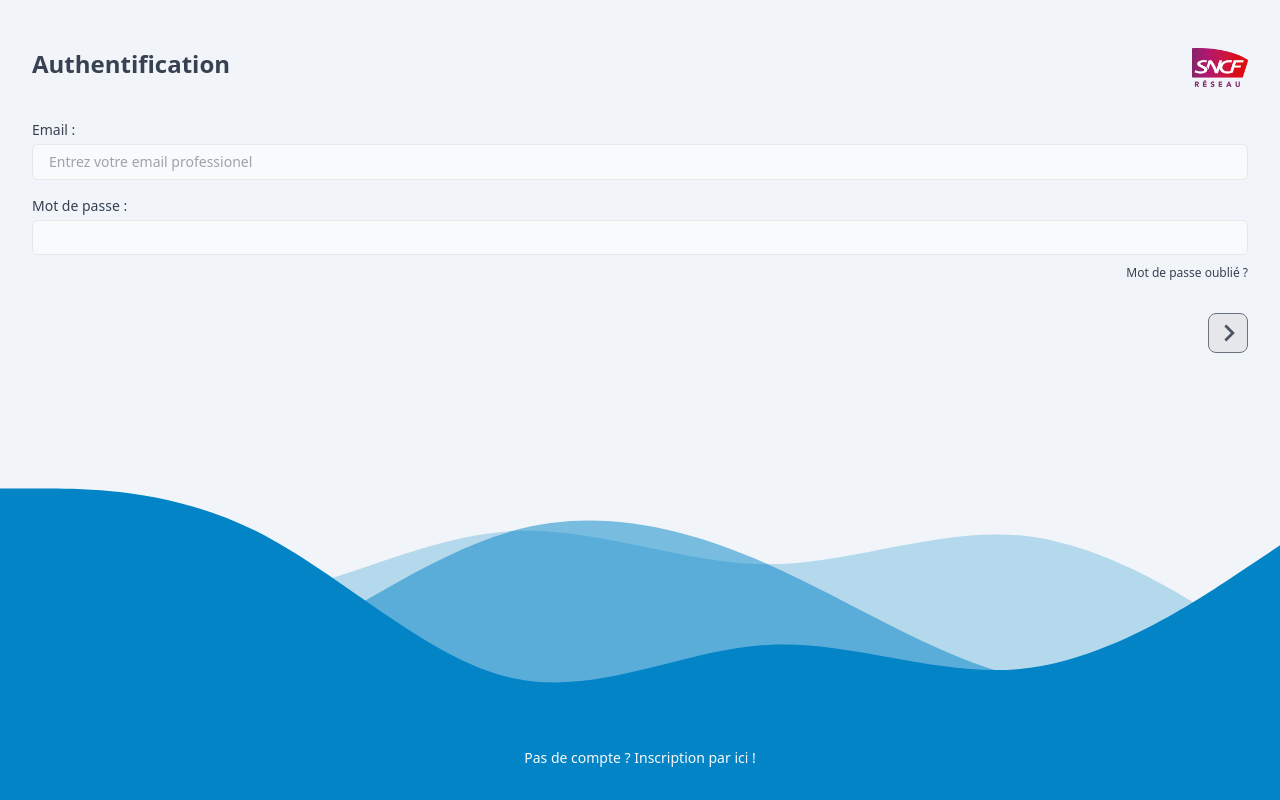
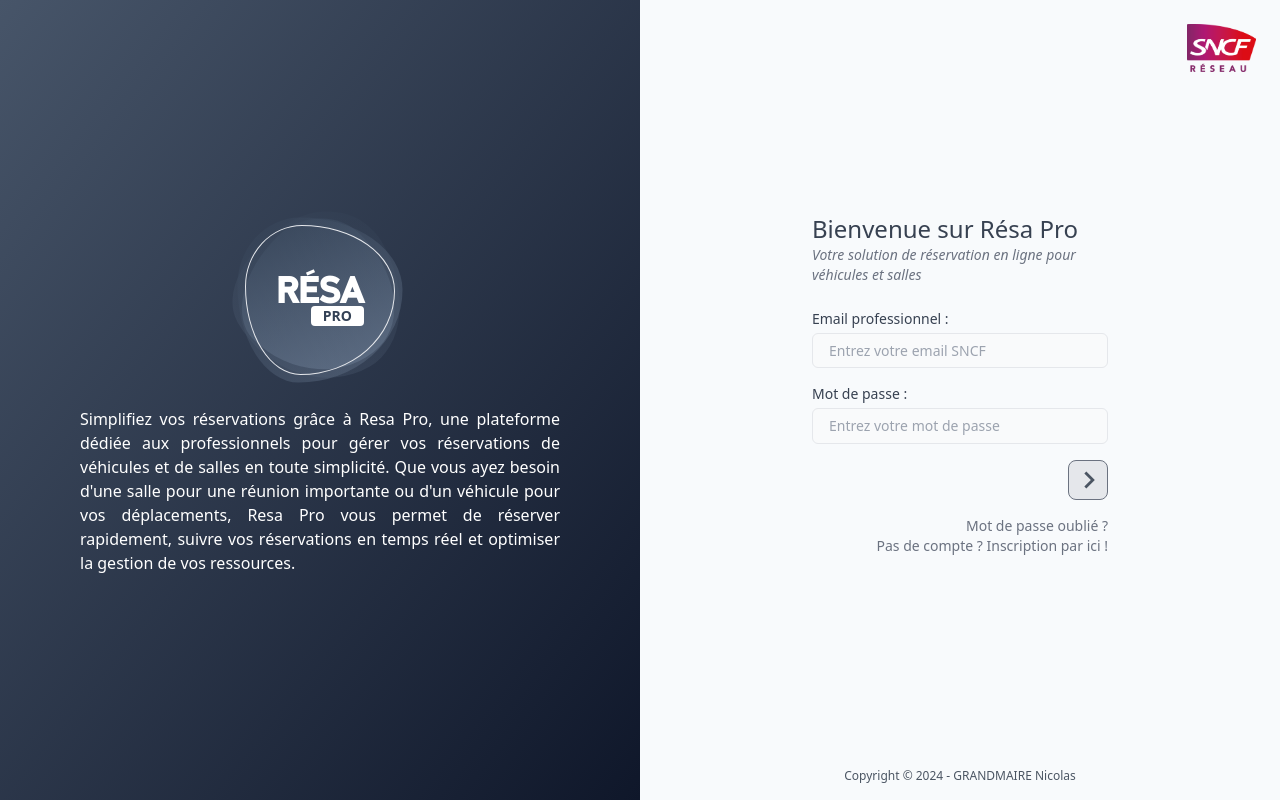
Before and after one commit to Dutdut77/SNCF-Resa, a Nuxt app: page /login in a window 1280 px wide. Built offline with nearby package versions, Linux system fonts and the light colour scheme; no server answers; the database is empty.

Commit message:
Login page

```diff
--- /dev/null
+++ b/pages/login xxxx.vue
@@ -0,0 +1,114 @@
+<script setup>
+definePageMeta({
+  requiresAuth: false,
+  isAdmin: false,
+  layout: false,
+});
+useHead({
+  title: "Login - Résa Pro",
+  description: "Page d'authentification",
+});
+
+const { login } = useAuth();
+const { setLoader } = useLoader();
+const { addToast } = useToast();
+const supabase = useSupabaseClient();
+
+const formValue = ref({
+  email: "",
+  password: "",
+});
+const modalPassword = ref(false);
+const emailResetPassword = ref("");
+
+const validated = computed(() => {
+  return formValue.value.email != "" && formValue.value.password != "" ? true : false;
+});
+
+const validatedEmail = computed(() => {
+  return emailResetPassword.value != "" ? true : false;
+});
+
+const goToSignup = async () => {
+  await navigateTo("/signup");
+};
+
+const signIn = async () => {
+  setLoader(true);
+  await login(formValue.value);
+  await navigateTo("/home");
+  setLoader(false);
+};
+
+const showModalPassword = () => {
+  modalPassword.value = !modalPassword.value;
+};
+
+const sendResetMdp = async () => {
+  try {
+    setLoader(true);
+    const { data, error } = await supabase.auth.resetPasswordForEmail(emailResetPassword.value, {
+      redirectTo: "http://localhost:3000/resetMdp",
+    });
+    modalPassword.value = false;
+    setLoader(false);
+
+    addToast({ type: "Success", title: "Demande envoyé", message: "Un email vous à été envoyé." });
+  } catch (err) {
+    addToast({ type: "Error", title: "Problème lors de la modification du mot de passe.", message: err.message });
+
+    setLoader(false);
+  }
+};
+</script>
+
+<template>
+  <section class="relative h-dvh w-full text-gray-50 flex flex-col bg-slate-100 pt-12 overflow-auto">
+    <img class="absolute top-12 right-8 w-14" src="../assets/img/logo.png" alt="" />
+
+    <p class="font-bold text-2xl text-gray-700 px-8">Authentification</p>
+
+    <form class="mb-0 space-y-6" @submit.prevent="signIn()">
+      <div class="flex flex-col gap-4 pt-10 px-8">
+        <AppInput name="email" type="email" title="Email : " placeholder="Entrez votre email professionel" v-model="formValue.email" />
+        <div class="flex flex-col">
+          <AppInput name="password" type="password" title="Mot de passe : " placeholder="" v-model="formValue.password" />
+          <p class="text-xs ml-auto pt-2.5 text-gray-700 cursor-pointer" @click="showModalPassword()">Mot de passe oublié ?</p>
+        </div>
+        <AppButtonCarre class="ml-auto my-4" direction="" :validated="validated" type="submit"> <template #default> Se connecter </template> </AppButtonCarre>
+      </div>
+    </form>
+    <div class="relative mt-auto">
+      <svg class="absolute bottom-14" xmlns="http://www.w3.org/2000/svg" viewBox="0 0 1440 320">
+        <path fill="#0284c7" fill-opacity="1" d="M0,32L48,32C96,32,192,32,288,80C384,128,480,224,576,245.3C672,267,768,213,864,208C960,203,1056,245,1152,234.7C1248,224,1344,160,1392,128L1440,96L1440,320L1392,320C1344,320,1248,320,1152,320C1056,320,960,320,864,320C768,320,672,320,576,320C480,320,384,320,288,320C192,320,96,320,48,320L0,320Z"></path>
+      </svg>
+      <svg class="absolute bottom-14 opacity-50" xmlns="http://www.w3.org/2000/svg" viewBox="0 0 1440 320">
+        <path fill="#0284c7" fill-opacity="1" d="M0,288L48,282.7C96,277,192,267,288,224C384,181,480,107,576,80C672,53,768,75,864,117.3C960,160,1056,224,1152,245.3C1248,267,1344,245,1392,234.7L1440,224L1440,320L1392,320C1344,320,1248,320,1152,320C1056,320,960,320,864,320C768,320,672,320,576,320C480,320,384,320,288,320C192,320,96,320,48,320L0,320Z"></path>
+      </svg>
+      <svg class="absolute bottom-14 opacity-25" xmlns="http://www.w3.org/2000/svg" viewBox="0 0 1440 320">
+        <path fill="#0284c7" fill-opacity="1" d="M0,128L48,138.7C96,149,192,171,288,154.7C384,139,480,85,576,80C672,75,768,117,864,117.3C960,117,1056,75,1152,85.3C1248,96,1344,160,1392,192L1440,224L1440,320L1392,320C1344,320,1248,320,1152,320C1056,320,960,320,864,320C768,320,672,320,576,320C480,320,384,320,288,320C192,320,96,320,48,320L0,320Z"></path>
+      </svg>
+      <div class="h-16 w-full bg-[#0284c7] px-4"></div>
+      <p class="absolute bottom-0 left-0 right-0 text-center text-gray-50 text-sm p-4 cursor-pointer pb-8" @click="goToSignup()">Pas de compte ? Inscription par ici !</p>
+    </div>
+
+    <AppModal v-if="modalPassword" :closeModal="showModalPassword">
+      <template #title>
+        <span class="text-lg text-gray-700 font-medium text-center">Pour réinitialiser votre mot de passe, merci de renseigner votre adressse mail professionel.</span>
+      </template>
+      <template #default>
+        <div class="w-full">
+          <AppInput name="email" type="email" title="Email : " v-model="emailResetPassword" />
+        </div>
+
+        <span class="text-base text-cyan-700 font-bold"> </span>
+      </template>
+      <template #footer>
+        <div class="flex justify-end gap-4">
+          <AppButtonValidated class="w-32" theme="cancel" @click="showModalPassword()"> <template #default> Annuler </template> </AppButtonValidated>
+          <AppButtonValidated class="w-32" theme="" :validated="validatedEmail" @click="sendResetMdp()"> <template #default> Envoyer </template> </AppButtonValidated>
+        </div>
+      </template>
+    </AppModal>
+  </section>
+</template>
--- a/pages/login.vue
+++ b/pages/login.vue
@@ -1,114 +1,159 @@
 <script setup>
+const { addToast } = useToast();
+const { setLoader } = useLoader();
+const { login, signup } = useAuth();
+const supabase = useSupabaseClient();
+const route = useRoute();
+
 definePageMeta({
   requiresAuth: false,
   isAdmin: false,
   layout: false,
 });
 useHead({
-  title: "Login - Résa Pro",
-  description: "Page d'authentification",
+  title: "Résa Pro - Login",
+  description: "Page de connexion",
 });
 
-const { login } = useAuth();
-const { setLoader } = useLoader();
-const { addToast } = useToast();
-const supabase = useSupabaseClient();
-
+const email = ref("");
+const password = ref("");
 const formValue = ref({
+  nom: "",
+  prenom: "",
   email: "",
   password: "",
 });
-const modalPassword = ref(false);
-const emailResetPassword = ref("");
+const viewSignup = ref(false);
 
-const validated = computed(() => {
-  return formValue.value.email != "" && formValue.value.password != "" ? true : false;
+const validatedSignin = computed(() => {
+  return email.value != "" && password.value != "" ? true : false;
 });
 
-const validatedEmail = computed(() => {
-  return emailResetPassword.value != "" ? true : false;
+const validatedSignup = computed(() => {
+  return formValue.value.nom != "" && formValue.value.prenom != "" && formValue.value.email != "" && formValue.value.password != "" ? true : false;
 });
 
-const goToSignup = async () => {
-  await navigateTo("/signup");
+const isEmailValid = (email) => {
+  return email.includes("@") && email.endsWith("reseau.sncf.fr");
 };
 
 const signIn = async () => {
-  setLoader(true);
-  await login(formValue.value);
-  await navigateTo("/home");
-  setLoader(false);
+  if (password.value.length < 8) {
+    addToast({ type: "Error", title: "Mot de passe non conforme", message: "Votre mot de passe doit contenir au minimum 8 charactères" });
+  } else if (!isEmailValid(email.value)) {
+    addToast({ type: "Error", title: "Email non conforme", message: "Votre adresse doit contenir un @ et se terminer par reseau.sncf.fr" });
+  } else {
+    setLoader(true);
+    await login({ email: email.value, password: password.value });
+    if (route.query.redirect) {
+      await navigateTo(route.query.redirect);
+    } else {
+      await navigateTo("/");
+    }
+    setLoader(false);
+  }
 };
 
-const showModalPassword = () => {
-  modalPassword.value = !modalPassword.value;
-};
-
-const sendResetMdp = async () => {
-  try {
+const register = async () => {
+  console.log(route);
+  if (formValue.value.password.length < 8) {
+    addToast({ type: "Error", title: "Mot de passe non conforme", message: "Votre mot de passe doit contenir au minimum 8 charactères" });
+  } else if (!isEmailValid(formValue.value.email)) {
+    addToast({ type: "Error", title: "Email non conforme", message: "Votre adresse doit contenir un @ et se terminer par reseau.sncf.fr" });
+  } else {
     setLoader(true);
-    const { data, error } = await supabase.auth.resetPasswordForEmail(emailResetPassword.value, {
-      redirectTo: "http://localhost:3000/resetMdp",
-    });
-    modalPassword.value = false;
-    setLoader(false);
-
-    addToast({ type: "Success", title: "Demande envoyé", message: "Un email vous à été envoyé." });
-  } catch (err) {
-    addToast({ type: "Error", title: "Problème lors de la modification du mot de passe.", message: err.message });
-
+    await signup(formValue.value);
+    if (route.query.redirect) {
+      await navigateTo(route.query.redirect);
+    } else {
+      await navigateTo("/");
+    }
     setLoader(false);
   }
+};
+const showSignup = () => {
+  viewSignup.value = !viewSignup.value;
 };
 </script>
 
 <template>
-  <section class="relative h-dvh w-full text-gray-50 flex flex-col bg-slate-100 pt-12 overflow-auto">
-    <img class="absolute top-12 right-8 w-14" src="../assets/img/logo.png" alt="" />
+  <section class="relative h-dvh w-dvw overflow-hidden flex">
+    <div v-if="viewSignup" class="relative w-full lg:w-1/2 h-full flex flex-col bg-slate-50">
+      <div class="absolute top-6 right-6">
+        <img class="h-12" src="@/assets/img/logo.png" alt="Logo SNCF" />
+      </div>
 
-    <p class="font-bold text-2xl text-gray-700 px-8">Authentification</p>
+      <form class="h-full px-6 pt-4 flex flex-col justify-center items-center text-gray-700 gap-4" @submit.prevent="register()">
+        <div class="text-2xl font-Medium w-full xl:w-1/2 cursor-default">
+          <p>Enregistrement Résa Pro</p>
+          <p class="text-sm italic text-gray-500">Votre solution de réservation en ligne pour véhicules et salles</p>
+        </div>
 
-    <form class="mb-0 space-y-6" @submit.prevent="signIn()">
-      <div class="flex flex-col gap-4 pt-10 px-8">
-        <AppInput name="email" type="email" title="Email : " placeholder="Entrez votre email professionel" v-model="formValue.email" />
-        <div class="flex flex-col">
-          <AppInput name="password" type="password" title="Mot de passe : " placeholder="" v-model="formValue.password" />
-          <p class="text-xs ml-auto pt-2.5 text-gray-700 cursor-pointer" @click="showModalPassword()">Mot de passe oublié ?</p>
+        <div class="w-full xl:w-1/2 flex flex-col gap-4 pt-4">
+          <AppInput name="nom" type="text" title="Nom : " placeholder="Entrez votre nom" v-model="formValue.nom" />
+          <AppInput name="prenom" type="text" title="Prénom : " placeholder="Entrez votre prénom" v-model="formValue.prenom" />
+          <AppInput name="email" type="text" title="Email : " placeholder="Entrez votre email professionnel" v-model="formValue.email" />
+          <div class="flex flex-col">
+            <AppInput name="password" type="password" title="Mot de passe : " placeholder="Minimun 8 charactères" v-model="formValue.password" />
+          </div>
+
+          <AppButtonCarre class="ml-auto my-4" direction="" :validated="validatedSignup"> <template #default> Se connecter </template> </AppButtonCarre>
         </div>
-        <AppButtonCarre class="ml-auto my-4" direction="" :validated="validated" type="submit"> <template #default> Se connecter </template> </AppButtonCarre>
-      </div>
-    </form>
-    <div class="relative mt-auto">
-      <svg class="absolute bottom-14" xmlns="http://www.w3.org/2000/svg" viewBox="0 0 1440 320">
-        <path fill="#0284c7" fill-opacity="1" d="M0,32L48,32C96,32,192,32,288,80C384,128,480,224,576,245.3C672,267,768,213,864,208C960,203,1056,245,1152,234.7C1248,224,1344,160,1392,128L1440,96L1440,320L1392,320C1344,320,1248,320,1152,320C1056,320,960,320,864,320C768,320,672,320,576,320C480,320,384,320,288,320C192,320,96,320,48,320L0,320Z"></path>
-      </svg>
-      <svg class="absolute bottom-14 opacity-50" xmlns="http://www.w3.org/2000/svg" viewBox="0 0 1440 320">
-        <path fill="#0284c7" fill-opacity="1" d="M0,288L48,282.7C96,277,192,267,288,224C384,181,480,107,576,80C672,53,768,75,864,117.3C960,160,1056,224,1152,245.3C1248,267,1344,245,1392,234.7L1440,224L1440,320L1392,320C1344,320,1248,320,1152,320C1056,320,960,320,864,320C768,320,672,320,576,320C480,320,384,320,288,320C192,320,96,320,48,320L0,320Z"></path>
-      </svg>
-      <svg class="absolute bottom-14 opacity-25" xmlns="http://www.w3.org/2000/svg" viewBox="0 0 1440 320">
-        <path fill="#0284c7" fill-opacity="1" d="M0,128L48,138.7C96,149,192,171,288,154.7C384,139,480,85,576,80C672,75,768,117,864,117.3C960,117,1056,75,1152,85.3C1248,96,1344,160,1392,192L1440,224L1440,320L1392,320C1344,320,1248,320,1152,320C1056,320,960,320,864,320C768,320,672,320,576,320C480,320,384,320,288,320C192,320,96,320,48,320L0,320Z"></path>
-      </svg>
-      <div class="h-16 w-full bg-[#0284c7] px-4"></div>
-      <p class="absolute bottom-0 left-0 right-0 text-center text-gray-50 text-sm p-4 cursor-pointer pb-8" @click="goToSignup()">Pas de compte ? Inscription par ici !</p>
+        <div class="w-full xl:w-1/2">
+          <p class="text-center text-gray-500 text-sm cursor-pointer w-fit mx-auto hover:font-medium hover:text-gray-800 duration-300" @click="showSignup()">Déjà un compte ? Par ici</p>
+        </div>
+      </form>
+
+      <div class="text-xs text-gray-600 cursor-default text-center p-4">Copyright © 2024 - GRANDMAIRE Nicolas</div>
     </div>
 
-    <AppModal v-if="modalPassword" :closeModal="showModalPassword">
-      <template #title>
-        <span class="text-lg text-gray-700 font-medium text-center">Pour réinitialiser votre mot de passe, merci de renseigner votre adressse mail professionel.</span>
-      </template>
-      <template #default>
-        <div class="w-full">
-          <AppInput name="email" type="email" title="Email : " v-model="emailResetPassword" />
+    <div class="hidden lg:block absolute top-0 bottom-0 w-1/2 z-40 transition-all duration-500" :class="viewSignup ? ' translate-x-full ' : ' translate-x-0 '">
+      <div class="w-full h-full flex flex-col items-center gap-8 justify-center bg-gradient-to-br from-slate-600 to-slate-900">
+        <div class="relative w-[150px] h-[150px] flex justify-center items-center">
+          <span class="absolute top-0 left-0 w-full h-full bg-gradient-to-br from-slate-700 to-slate-500 rotate-45 rounded-[38%_62%_63%_37%_/_41%_44%_56%_59%]"></span>
+          <span class="absolute top-0 left-0 w-full h-full bg-gradient-to-br from-slate-700 to-slate-500 opacity-25 scale-110 rotate-[60deg] rounded-[38%_62%_63%_37%_/_41%_44%_56%_59%]"></span>
+          <span class="absolute top-0 left-0 w-full h-full bg-gradient-to-br from-slate-700 to-slate-500 opacity-50 scale-110 rounded-[38%_62%_63%_37%_/_41%_44%_56%_59%]"></span>
+          <span class="absolute top-0 left-0 w-full h-full border rounded-[38%_62%_63%_37%_/_41%_44%_56%_59%]"></span>
+
+          <div class="uppercase font-bold text-4xl z-10 text-white text-center flex flex-col">
+            <div class="font-traverse">résa</div>
+            <div class="ml-auto text-sm bg-white px-3 text-slate-700 rounded w-fit -mt-2">pro</div>
+          </div>
+        </div>
+        <div class="w-3/4 text-white dark:text-gray-200 text-justify">
+          Simplifiez vos réservations grâce à Resa Pro, une plateforme dédiée aux professionnels pour gérer vos réservations de véhicules et de salles en toute simplicité. Que vous ayez besoin d'une salle pour une réunion importante ou d'un véhicule pour vos déplacements, Resa Pro vous permet de réserver rapidement, suivre vos réservations en temps réel et optimiser la gestion de vos ressources.
+        </div>
+      </div>
+    </div>
+
+    <div v-if="!viewSignup" class="relative w-full lg:w-1/2 h-full flex flex-col ml-auto bg-slate-50">
+      <div class="absolute top-6 right-6">
+        <img class="h-12" src="@/assets/img/logo.png" alt="Logo SNCF" />
+      </div>
+
+      <form class="h-full px-6 pt-4 flex flex-col justify-center items-center text-gray-700 gap-4" @submit.prevent="signIn()">
+        <div class="text-2xl font-Medium w-full xl:w-1/2 cursor-default">
+          <p>Bienvenue sur Résa Pro</p>
+          <p class="text-sm italic text-gray-500">Votre solution de réservation en ligne pour véhicules et salles</p>
         </div>
 
-        <span class="text-base text-cyan-700 font-bold"> </span>
-      </template>
-      <template #footer>
-        <div class="flex justify-end gap-4">
-          <AppButtonValidated class="w-32" theme="cancel" @click="showModalPassword()"> <template #default> Annuler </template> </AppButtonValidated>
-          <AppButtonValidated class="w-32" theme="" :validated="validatedEmail" @click="sendResetMdp()"> <template #default> Envoyer </template> </AppButtonValidated>
+        <div class="w-full xl:w-1/2 flex flex-col gap-4 pt-2">
+          <AppInput class="" name="Email" type="text" title="Email professionnel : " placeholder="Entrez votre email SNCF" v-model="email" />
+          <AppInput name="password" type="password" title="Mot de passe : " placeholder="Entrez votre mot de passe" v-model="password" />
         </div>
-      </template>
-    </AppModal>
+
+        <div class="w-full xl:w-1/2 flex gap-4">
+          <AppButtonCarre class="ml-auto" theme="primary" :validated="validatedSignin"> <template #default> Se connecter </template> </AppButtonCarre>
+        </div>
+        <div class="w-full xl:w-1/2">
+          <div class="text-end text-gray-500 text-sm cursor-pointer w-fit ml-auto hover:font-medium hover:text-gray-800 duration-300"><p @click="showModalPassword()">Mot de passe oublié ?</p></div>
+          <div class="text-end text-gray-500 text-sm cursor-pointer w-fit ml-auto hover:font-medium hover:text-gray-800 duration-300"><p @click="showSignup()">Pas de compte ? Inscription par ici !</p></div>
+        </div>
+      </form>
+
+      <div class="text-xs text-gray-600 cursor-default text-center p-4">Copyright © 2024 - GRANDMAIRE Nicolas</div>
+    </div>
   </section>
 </template>
+
+<style></style>
```
Also changed, not shown: pages/signup xxxxx.vue (renamed from pages/signup.vue), 1 other file (tests, documents, lock files or other folders).
